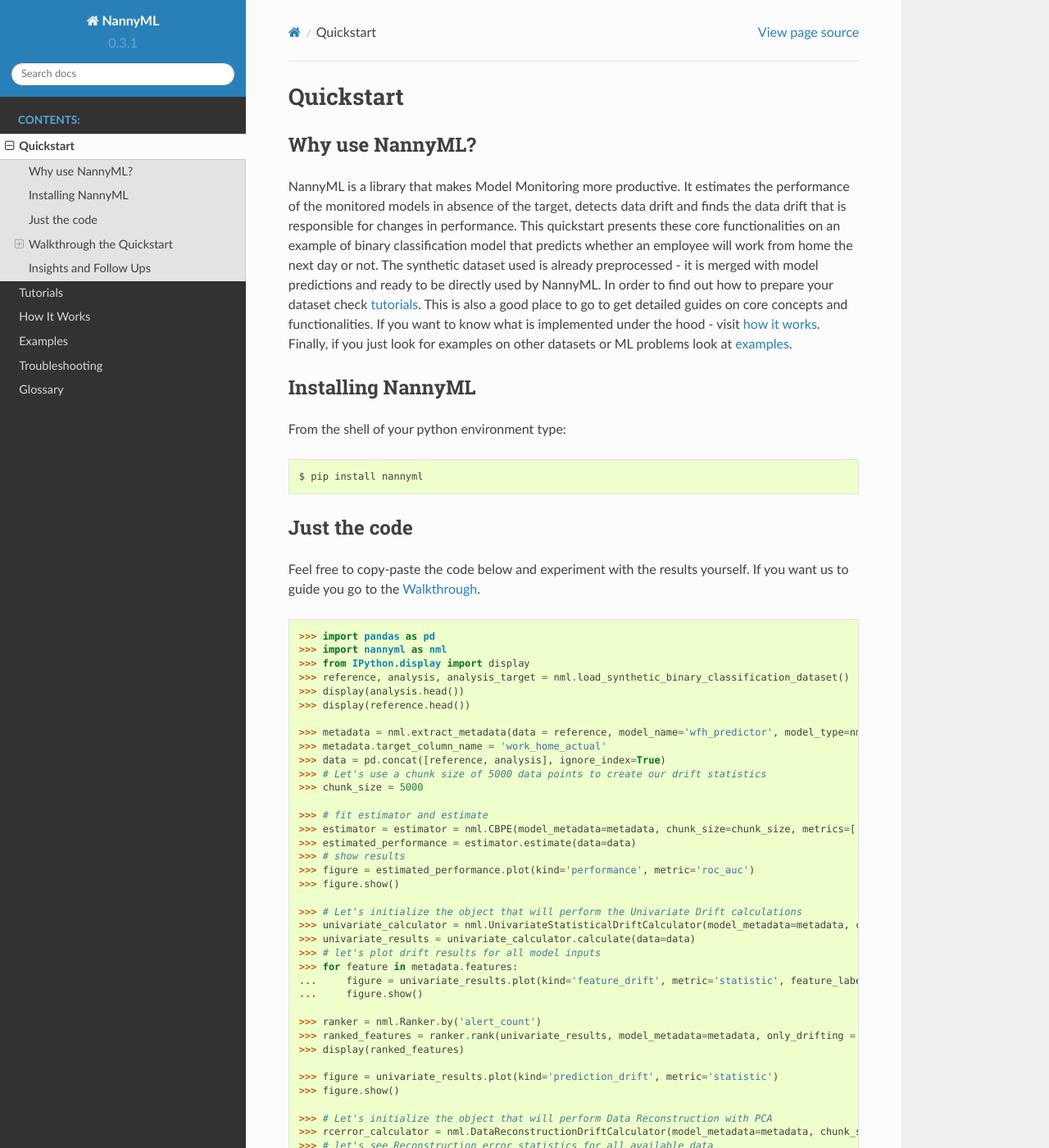
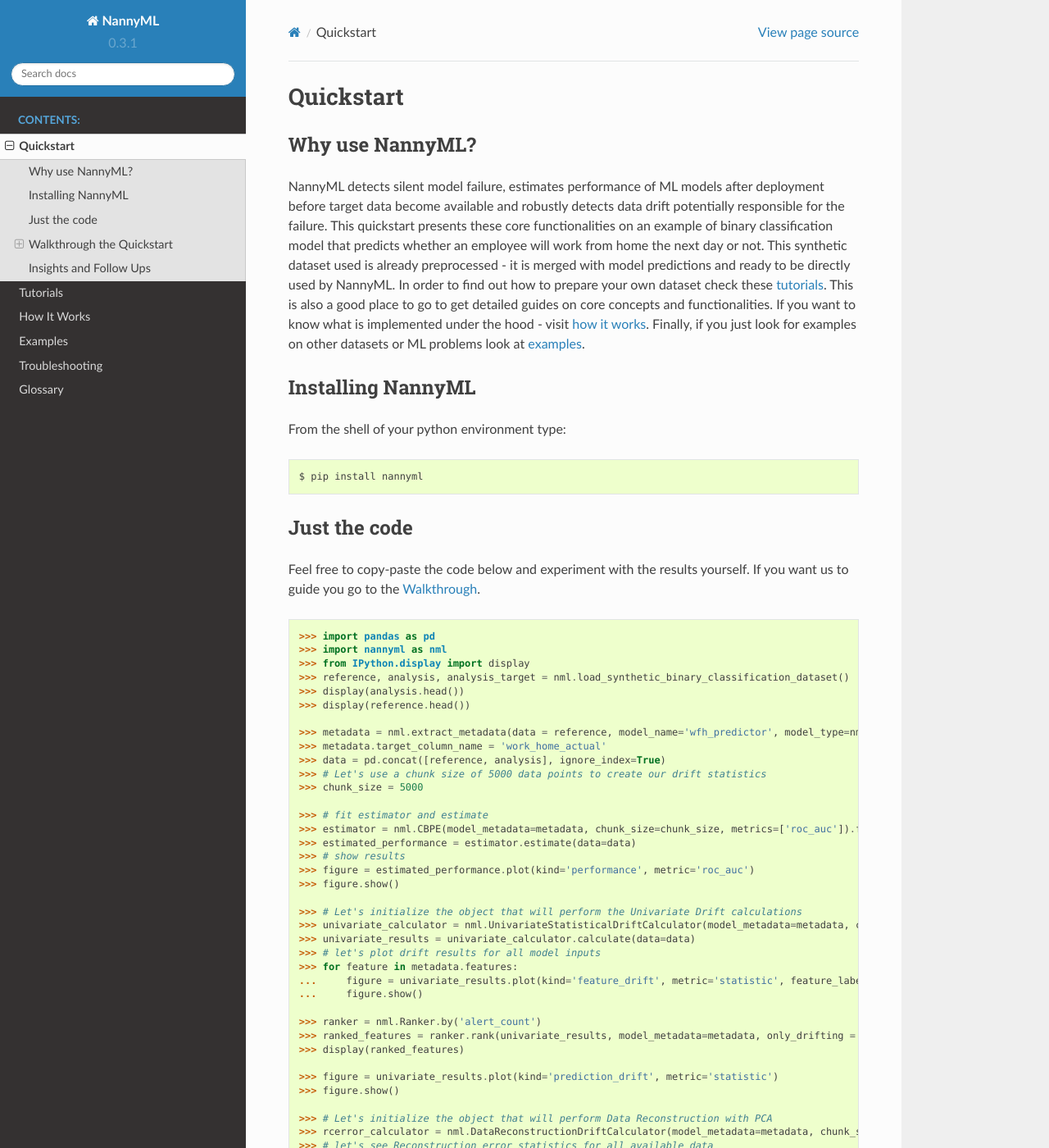
Before and after one commit to NannyML/nannyml, a Sphinx documentation site: the page built from docs/quick.rst, in a window 1280 px wide and 1400 px high. Shown: the whole window at 82% size. Built offline with Sphinx 7.4.7 and the Read the Docs theme 2.0.0, drawn with Linux system fonts in a browser that asks for light colours; pages that are not in the unit, such as notebooks, are missing from menus; some of the changed text lies outside the part shown.

Commit message:
address doc feedback

```diff
--- a/CONTRIBUTING.rst
+++ b/CONTRIBUTING.rst
@@ -15,7 +15,7 @@
 
 Report bugs at the project's `issues page`_.
 
-If you are reporting a bug, please include:
+When reporting a bug, please include:
 
 * Your operating system name and version.
 * Any details about your local setup that might be helpful in troubleshooting.
--- a/docs/quick.rst
+++ b/docs/quick.rst
@@ -8,12 +8,12 @@
 Why use NannyML?
 ----------------
 
-NannyML is a library that makes Model Monitoring more productive.
-It estimates the performance of the monitored models in absence of the target, detects data drift
-and finds the data drift that is responsible for changes in performance. This quickstart presents these core
+NannyML detects silent model failure, estimates performance of ML models after deployment
+before target data become available and robustly detects data drift potentially responsible for the failure.
+This quickstart presents these core
 functionalities on an example of binary classification model that predicts whether an employee will work from home
-the next day or not. The synthetic dataset used is already preprocessed - it is merged with model predictions and
-ready to be directly used by NannyML. In order to find out how to prepare your dataset check
+the next day or not. This synthetic dataset used is already preprocessed - it is merged with model predictions and
+ready to be directly used by NannyML. In order to find out how to prepare your own dataset check these
 :ref:`tutorials<tutorials>`.
 This is also a good place to go to get detailed guides on core concepts and functionalities. If you want to know
 what is implemented under the hood - visit :ref:`how it works<how_it_works>`. Finally, if you just look for examples
@@ -53,7 +53,7 @@
     >>> chunk_size = 5000
 
     >>> # fit estimator and estimate
-    >>> estimator = estimator = nml.CBPE(model_metadata=metadata, chunk_size=chunk_size, metrics=['roc_auc']).fit(reference)
+    >>> estimator = nml.CBPE(model_metadata=metadata, chunk_size=chunk_size, metrics=['roc_auc']).fit(reference)
     >>> estimated_performance = estimator.estimate(data=data)
     >>> # show results
     >>> figure = estimated_performance.plot(kind='performance', metric='roc_auc')
@@ -119,7 +119,7 @@
 ``wfh_prev_workday``, ``workday`` and ``tenure``. ``identifier`` is the :term:`Identifier` column
 and ``timestamp`` is the :term:`Timestamp` column.
 
-The next step is to have NannyML deduce some information about the model from the dataset and make a choice about the
+The next step is to have NannyML deduce :term:`model metadata<Model Metadata>` from the dataset and make a choice about the
 way we will split our data into :term:`Data Chunks<Data Chunk>`.
 
 .. code-block:: python
@@ -130,11 +130,12 @@
     >>> # Let's use a chunk size of 5000 data points to create our drift statistics
     >>> chunk_size = 5000
 
-The data are already split into a reference and an analysis periods. NannyML uses the reference period to
-establish a baseline for expected model performance. The analysis period is the one that is subject to actual
-monitoring.
+The data are already split into a reference and an analysis periods. NannyML uses the **reference period** to
+establish a baseline for expected model performance. The **analysis period** is where we can estimate or
+monitor performance, as well as detect data drift.
 For more information about periods check :ref:`data-drift-periods`. The key thing to note is that we don't expect
-the analysis period to contain information about the :term:`Target`. This is why on the synthetic dataset it is provided in a separate object.
+the analysis period to contain information about the :term:`Target` when we estimate performance.
+Therefore in our synthetic dataset it is provided in a separate object.
 
 .. code-block:: python
 
@@ -164,8 +165,7 @@
 .. code-block:: python
 
     >>> # fit estimator and estimate
-    >>> estimator = estimator = nml.CBPE(model_metadata=metadata, chunk_size=chunk_size, metrics=['roc_auc']).fit
-    (reference)
+    >>> estimator = estimator = nml.CBPE(model_metadata=metadata, chunk_size=chunk_size, metrics=['roc_auc']).fit(reference)
     >>> estimated_performance = estimator.estimate(data=data)
     >>> # show results
     >>> figure = estimated_performance.plot(kind='performance', metric='roc_auc')
```
Also changed, not shown: docs/tutorials/detecting_data_drift.rst (+6 -6 lines), docs/tutorials/detecting_data_drift/univariate_drift_detection.rst (+10 -10 lines), docs/example_notebooks/Quickstart.ipynb.
